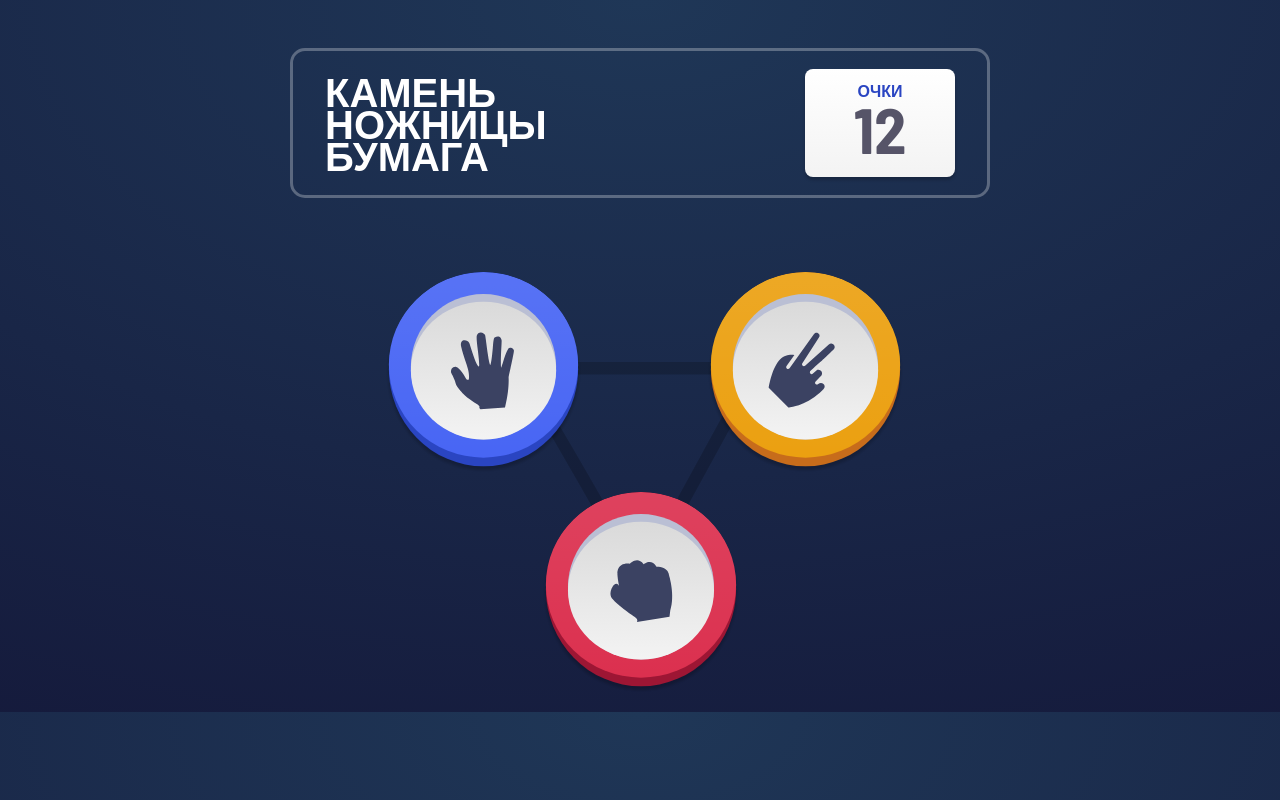
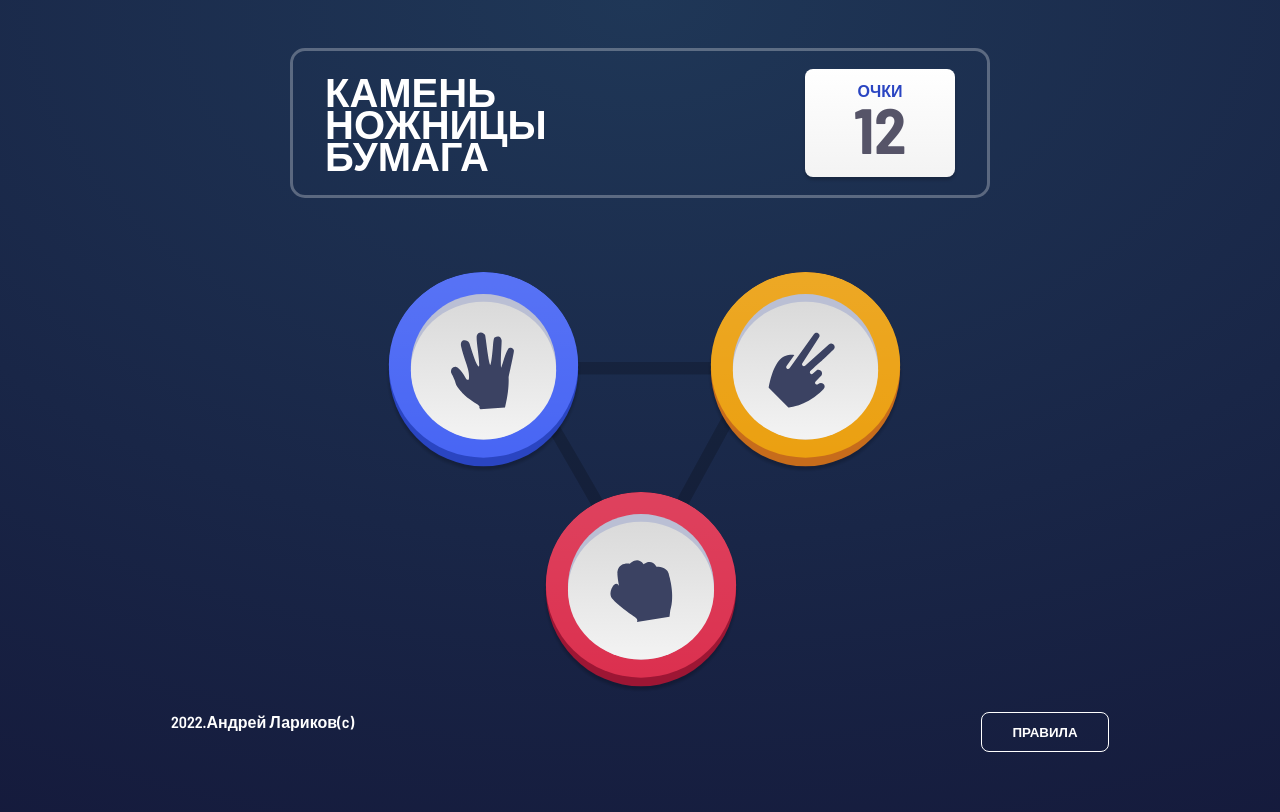
Before and after one commit to larikov174/rock-paper-scissors, a React (Vite) app: page / in a window 1280 px wide. Built offline with nearby package versions, Linux system fonts and the light colour scheme.

Commit message:
feat: add footer

```diff
--- a/src/components/App.jsx
+++ b/src/components/App.jsx
@@ -1,6 +1,7 @@
 import styled from 'styled-components';
 import Header from './Header';
 import Game from './Game';
+import Footer from './Footer';
 
 const MainPage = styled.div`
   width: min(938px, 100%);
@@ -15,7 +16,7 @@ const App = () => {
     <MainPage>
       <Header />
       <Game />
-      {/* <Footer /> */}
+      <Footer />
     </MainPage>
   );
 };
--- /dev/null
+++ b/src/components/Footer.jsx
@@ -0,0 +1,45 @@
+import styled from 'styled-components';
+
+const Container = styled.footer`
+  width: 100%;
+  min-height: 100px;
+  margin: 0 32px;
+  display: grid;
+  grid-template-columns: repeat(2, 1fr);
+  grid-template-rows: 1fr;
+  grid-template-areas:
+    'credits'
+    'rules';
+`;
+const Credential = styled.p`
+  grid-area: credits;
+  text-transform: none;
+`;
+const Rules = styled.button`
+  width: 128px;
+  height: 40px;
+  background-color: transparent;
+  box-shadow: none;
+  border: 1px solid #ffffff;
+  border-radius: 8px;
+  justify-self: self-end;
+  &:hover {
+    cursor: pointer;
+    opacity: 0.7;
+    transition: opacity 0.15s ease-in;
+    transform: scale(1.001);
+    will-change: transform;
+    transition: 0.3s;
+  }
+`;
+
+const Footer = () => {
+  return (
+    <Container>
+      <Credential>2022.Андрей Лариков(c)</Credential>
+      <Rules>правила</Rules>
+    </Container>
+  );
+};
+
+export default Footer;
```
